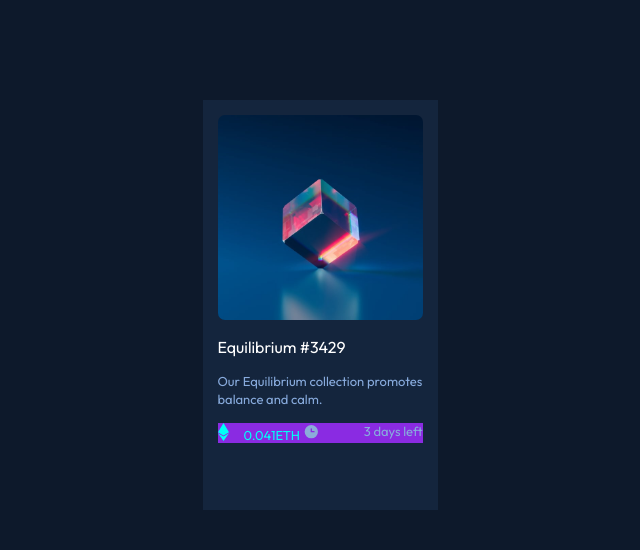
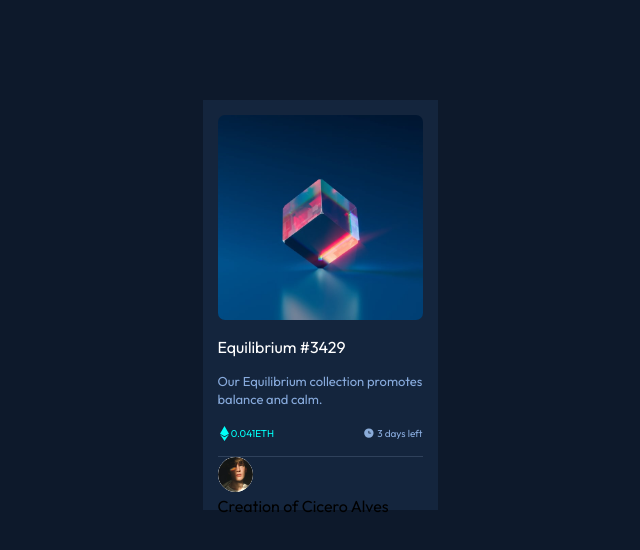
Before and after one commit to ciceronunes/CARD-NFT, a plain HTML site: page index.html in a window 1280 px wide. Shown: the whole page, without its empty margins (320-960 px from the left). Drawn offline with Linux system fonts and the light colour scheme.

Commit message:
Completing the main and going for the footer

```diff
--- a/index.html
+++ b/index.html
@@ -29,10 +29,10 @@
                 <P class="temp">3 days left</P>
             </div>
         </main>
-        <!-- <footer>
-            <img src="./assets/image-avatar.png" alt="avatar">
-            <p>Creation of Cicero Alves</p>
-        </footer> -->
+        <footer>
+            <img class="avatar" src="./assets/image-avatar.png" alt="avatar">
+            <p class="creation" >Creation of Cicero Alves</p>
+        </footer>
     </div>
 </body>
 
--- a/styles.css
+++ b/styles.css
@@ -38,7 +38,7 @@ h1{
 }
 
 .valor{
-    background-color: blueviolet;
+    margin-bottom: 13px;
     height: 20px;
     width: 205px;
 
@@ -46,35 +46,44 @@ h1{
 
 .valueimg{
     position: relative;
-    align-items: center;
-    justify-content: center;
+    margin:2.5px 2px;
+    height: 15px;
     float: left;
 }
 
 .value{
-    position: relative;
+    position: absolute;
     color:hsl(178, 100%, 50%);
-    font-size: 13px;
-    line-height: 20px;
-    text-align:left;
-    padding-left: 15px;
+    font-size: 10px;
+    margin-top: 3.66px;
     display: inline-block;
 }
 
 .tempimg{
     position: relative;
-    align-items: center;
-    justify-content: center;
-
+    margin: 4px 0 0 132px;
+    height: 12px;
 }
 
 .temp{
     float: right;
     position: relative;
     color: hsl(215, 56%, 70%);
-    font-size: 13px;
+    font-size: 10px;
+    margin-top: 3.6px;
+}
 
+footer{
+    border-top:1px solid hsl(215, 32%, 27%);
 }
+
+.avatar{
+    height: 35px;
+    background-color: white;
+    border-radius: 50%;
+}
+
+
 /* ### Primary
 
 - Soft blue: hsl(215, 51%, 70%)
```
